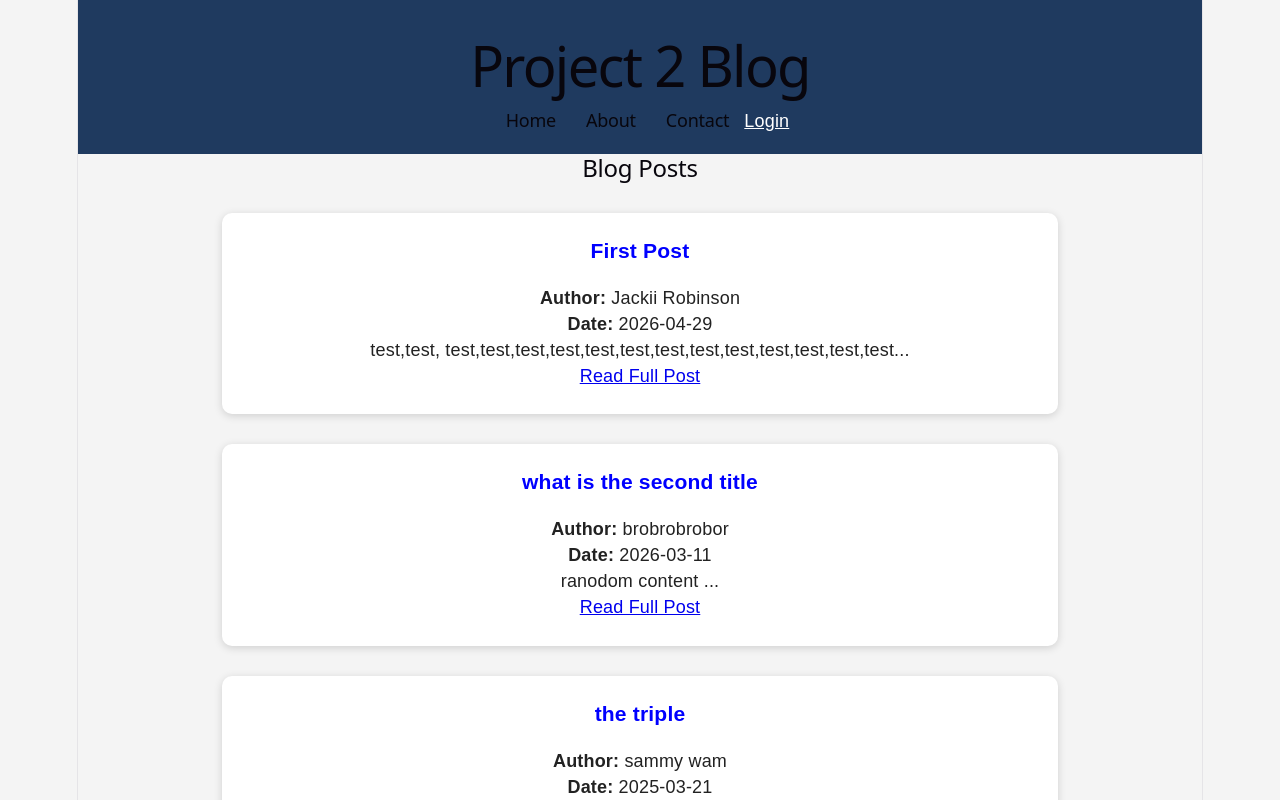
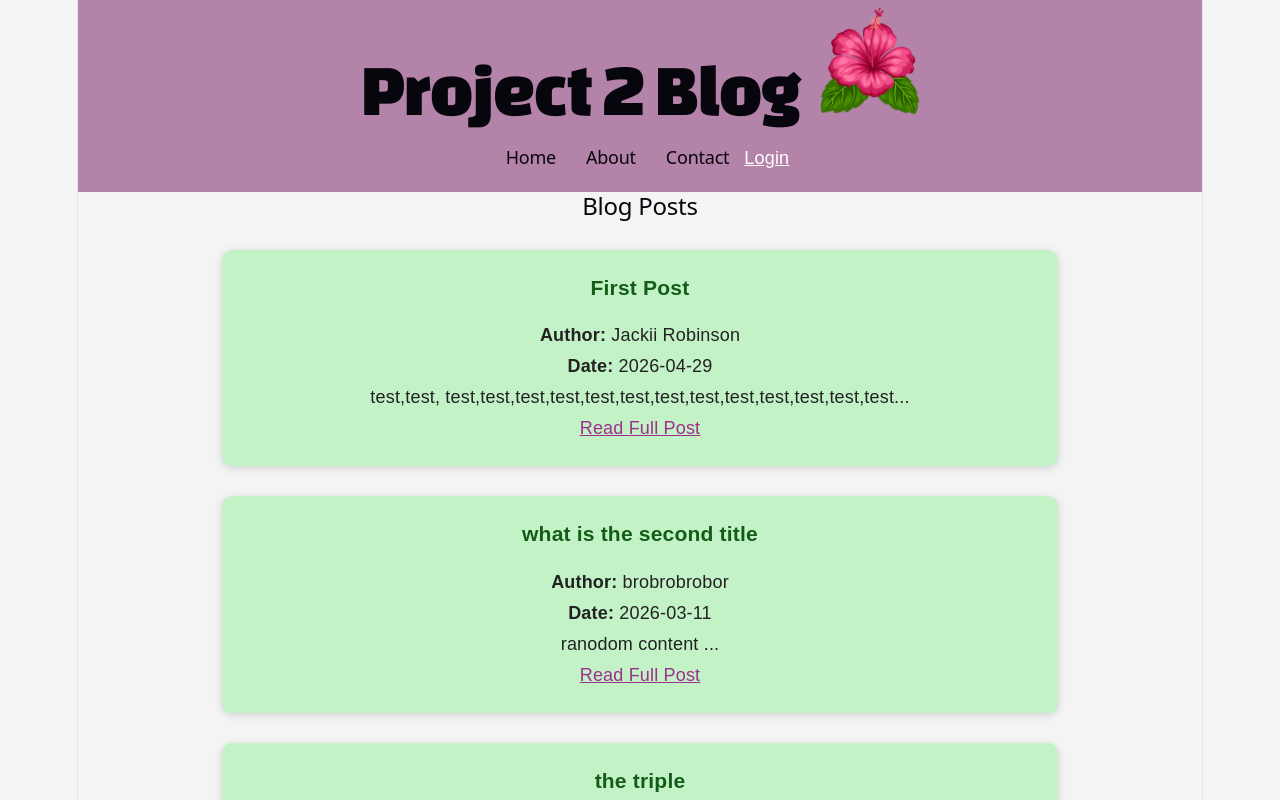
Before and after one commit to TARus-1/json-blog-app, a React (Vite) app: page / in a window 1280 px wide. Shown: the top 800 px of the page. Built offline with nearby package versions, Linux system fonts and the light colour scheme; no server answers.

Commit message:
spiced up the page

```diff
--- a/src/components/Header.jsx
+++ b/src/components/Header.jsx
@@ -1,12 +1,15 @@
 import {Link} from "react-router-dom";
 import { useAuth } from "../context/AuthContext";
+import flower from "../flower.png";
 
 export default function Header(){
 
     const { user, logout } = useAuth();
     return (
         <nav className="navbar">
-            <h1>Project 2 Blog</h1>
+            <div className="title-of-site">
+              <h1>Project 2 Blog<img src={flower}></img></h1>
+            </div>
             <div className="nav-links">
                 <Link to="/"><h2>Home</h2></Link>
                 <h2>About</h2>
--- a/src/components/Posts.jsx
+++ b/src/components/Posts.jsx
@@ -45,7 +45,7 @@ export default function Posts({ comments, setComments, postId}) {
 
     if (!user) {
       return (
-        <div >
+        <div className= "add-comments">
           <h3>Add a Comment</h3>
           <p>
             You must <Link to="/login">login</Link> before leaving a comment.
--- a/src/index.css
+++ b/src/index.css
@@ -1,3 +1,4 @@
+@import url('https://fonts.googleapis.com/css2?family=Changa+One&family=Inter:wght@400;500;600;700&display=swap');
 :root {
   --text: #6b6375;
   --text-h: #08060d;
@@ -60,7 +61,7 @@ body {
   color: #08060d;
 }
 nav {
-  background-color: #1f3a5f;
+  background-color: #b483aa;
   color: white;
   padding: 20px;
   text-align: center;
@@ -75,24 +76,50 @@ nav h2 {
   margin: 0 15px;
   font-size: 18px;
 }
+.title-of-site{
+  display: flex;
+  justify-content: center;
+  align-items: center;
+  gap: 14px;
+}
+
+img{
+  width: 100px;
+  height: auto;
+  padding-left: 20px;
+  margin-top: -45px;
+}
 
 .post-entry {
   width: 70%;
   margin: 30px auto;
-  background-color: white;
+  background-color: #c3f2c7;
   padding: 25px;
   border-radius: 10px;
   box-shadow: 0 2px 8px rgba(0, 0, 0, 0.15);
 }
-
+.post-entry p{
+ padding-bottom: 5px;
+}
 .post-entry h2{
-  color: blue;
+  font-size: 30px;
+  color: rgb(19, 93, 25);
+  text-decoration: underline;
+  padding-bottom: 15px;
 }
 .post-entry h3 {
   margin-top: 0;
-  color: blue;
+  color: rgb(19, 93, 25);
 }
 
+.add-comments{
+  padding-top: 15px;
+  text-decoration: underline;
+}
+.comments-list{
+  padding-top: 30px;
+
+}
 input {
   width: 250px;
   padding: 10px;
@@ -111,7 +138,8 @@ input, textarea{
 button {
   padding: 10px 16px;
   margin-left: 20px;
-  background-color: #1f3a5f;
+  margin-right: 20px;
+  background-color: #842578;
   color: white;
   border: none;
   border-radius: 6px;
@@ -131,6 +159,13 @@ nav a{
 }
 nav a:hover{
   color: purple;
+}
+
+.read-link{
+  color: #9d2f8d;
+}
+.post-entry a:hover {
+  text-decoration: underline;
 }
 footer {
   background-color: #1f3a5f;
@@ -160,9 +195,10 @@ h2 {
 }
 
 h1 {
-  font-size: 56px;
+  font-size: 75px;
   letter-spacing: -1.68px;
   margin: 32px 0;
+  font-family: 'Changa One';
   @media (max-width: 1024px) {
     font-size: 36px;
     margin: 20px 0;
```
Also changed, not shown: src/flower.png (added).
